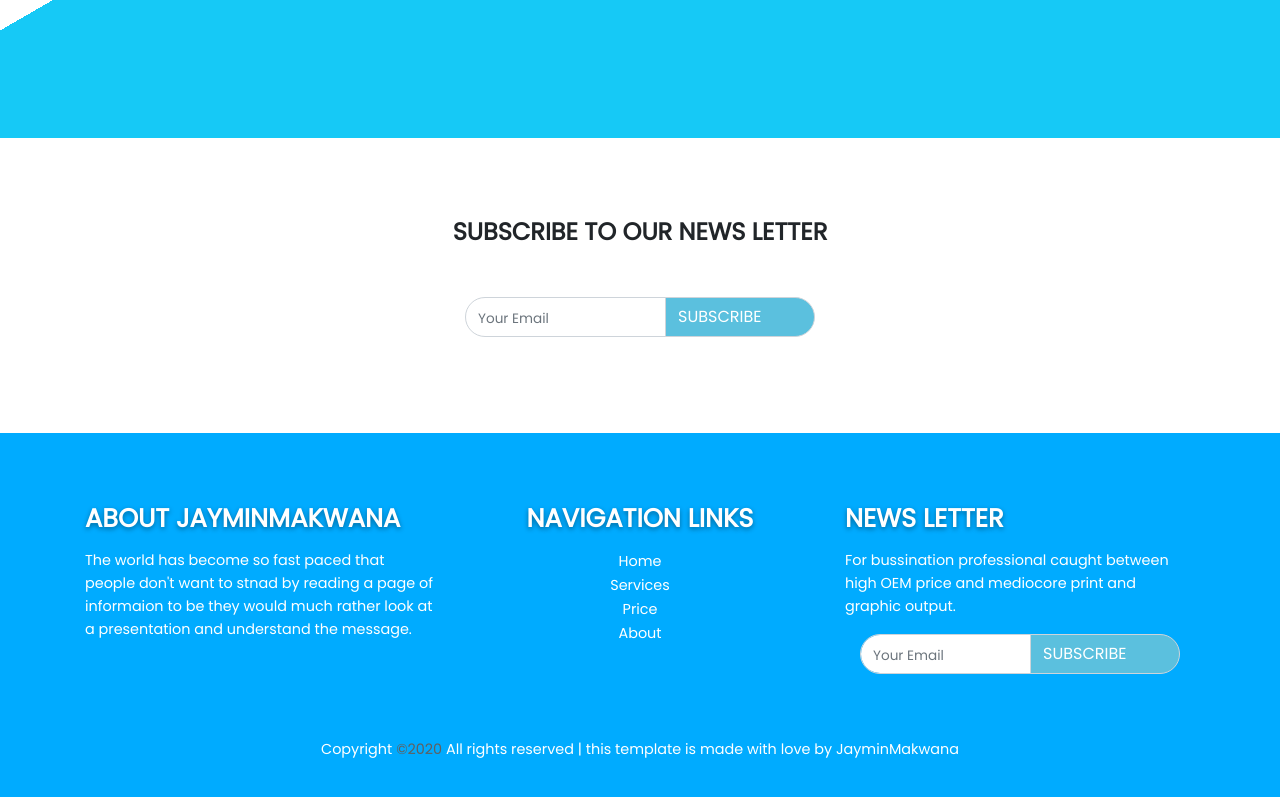
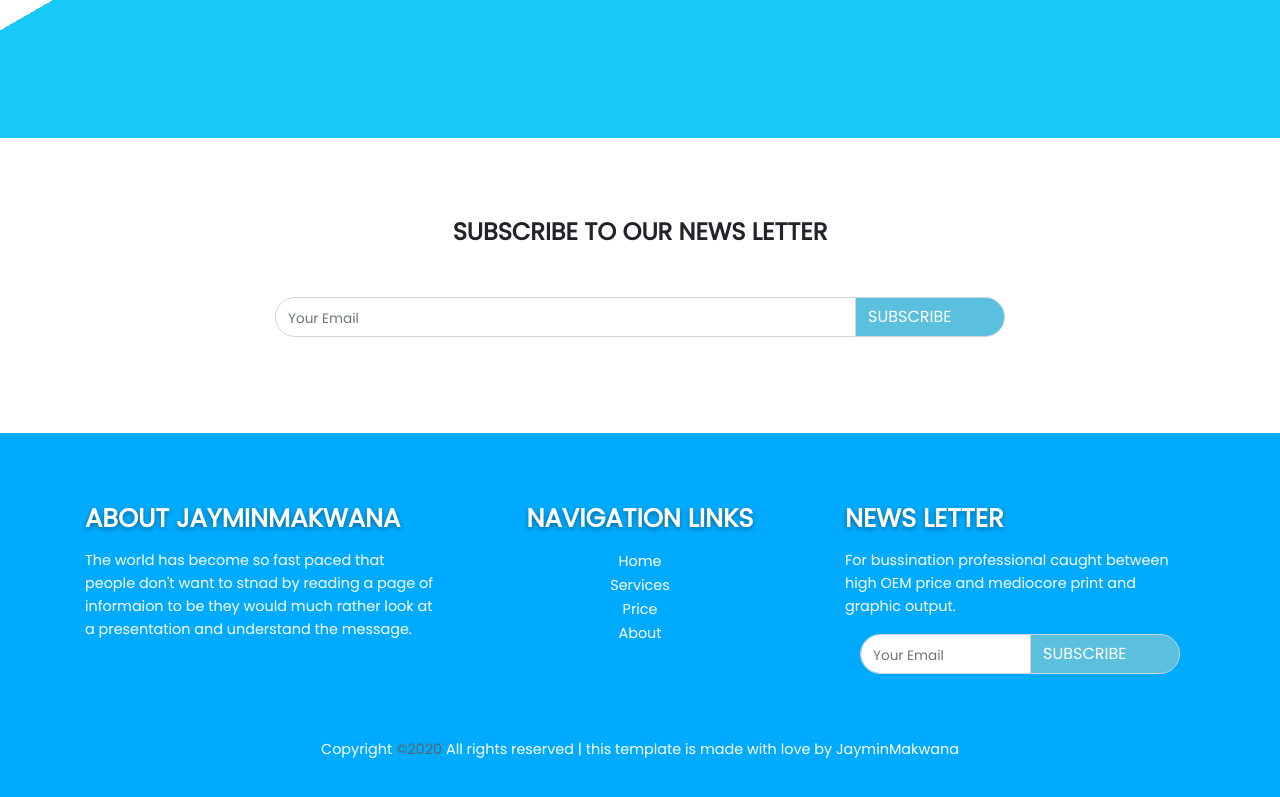
Before and after one commit to jaymin1570/jamu1570.github.io, a plain HTML site: page index.html in a window 1280 px wide. Shown: the part 4592-5389 px from the top of the page. Drawn offline with nearby package versions, Linux system fonts and the light colour scheme; a script that the page names is missing.

Commit message:
modified index,html

```diff
--- a/index.html
+++ b/index.html
@@ -471,8 +471,8 @@
             <h1 class="text-center font-weight-bold">SUBSCRIBE TO OUR NEWS LETTER</h1>
         </div>
         <div class="container">
-            <div class="row">
-                <div class="col-lg-4 offset-4 col-6">
+            <div class="row text-center">
+                <div class="col-lg-8 offset-lg-2 col-12">
                     <div class="input-group mb-3">
                         <input type="text" class="form-control news-input" placeholder="Your Email ">
                         <div class="input-group-append">
```
